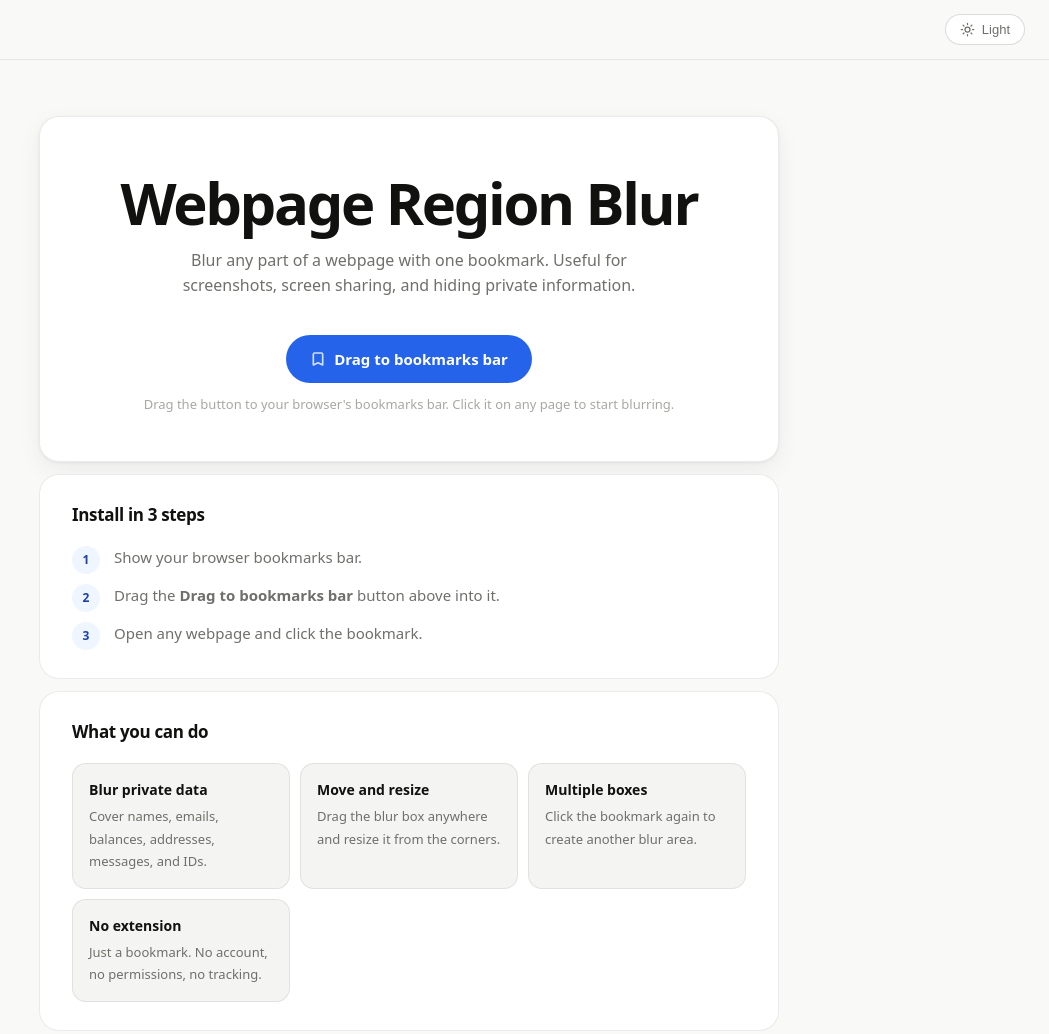
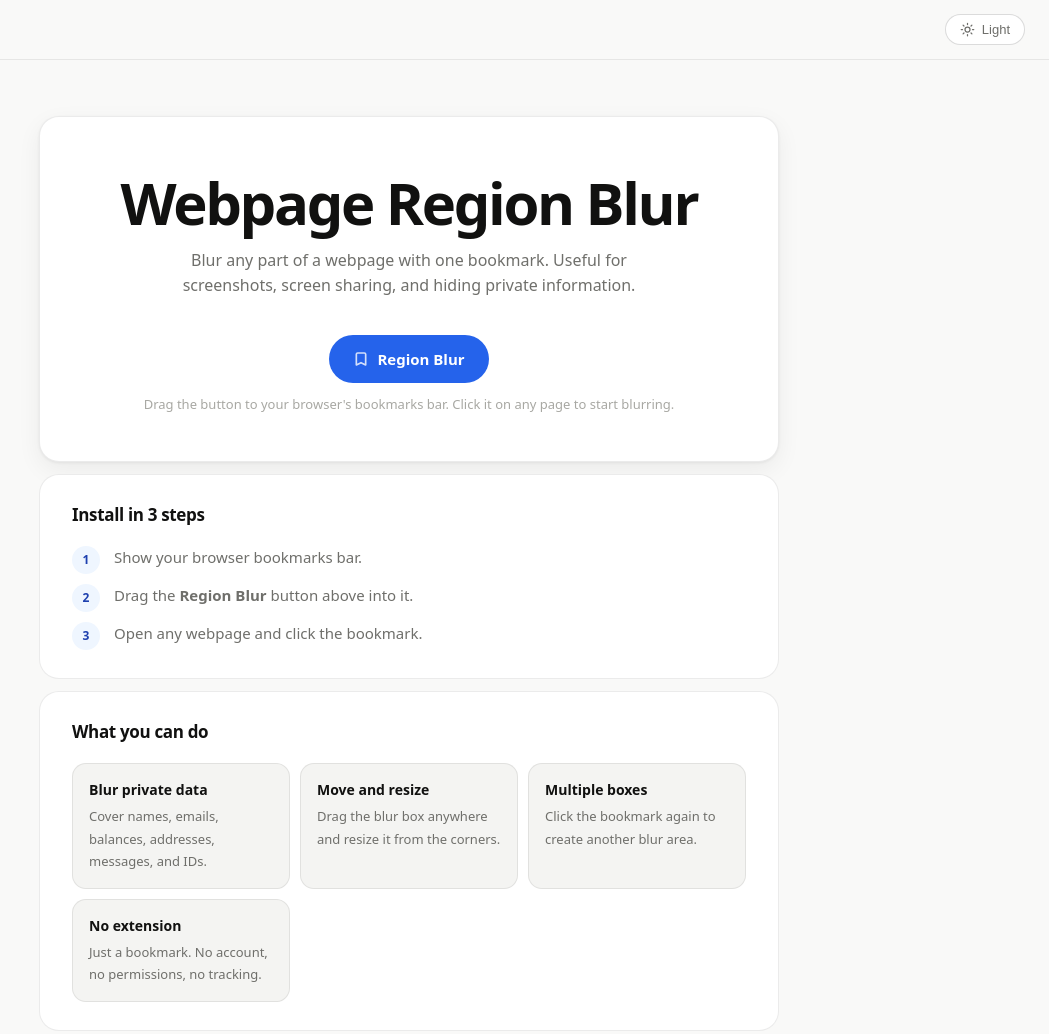
Before and after one commit to vezyldicode/Webpage-Region-Blur, a website: page docs/index.html in a window 1280 px wide. Shown: the top 1034 px of the page, without its empty margins (231-1280 px from the left). Drawn offline with Linux system fonts and the light colour scheme.

Commit message:
Fixed #2

```diff
--- a/docs/index.html
+++ b/docs/index.html
@@ -41,7 +41,11 @@
       --shadow: 0 1px 3px rgba(0,0,0,0.3), 0 8px 24px rgba(0,0,0,0.3);
     }
 
-    * { box-sizing: border-box; margin: 0; padding: 0; }
+    * {
+      box-sizing: border-box;
+      margin: 0;
+      padding: 0;
+    }
 
     body {
       font-family: system-ui, -apple-system, BlinkMacSystemFont, "Segoe UI", sans-serif;
@@ -51,7 +55,6 @@
       transition: background 0.2s, color 0.2s;
     }
 
-    /* ── Top bar ─────────────────────────────── */
     .topbar {
       position: sticky;
       top: 0;
@@ -80,11 +83,17 @@
       user-select: none;
     }
 
-    .theme-toggle:hover { color: var(--text); border-color: var(--accent); }
+    .theme-toggle:hover {
+      color: var(--text);
+      border-color: var(--accent);
+    }
 
-    .theme-toggle svg { width: 15px; height: 15px; flex-shrink: 0; }
+    .theme-toggle svg {
+      width: 15px;
+      height: 15px;
+      flex-shrink: 0;
+    }
 
-    /* ── Layout ──────────────────────────────── */
     main {
       width: min(740px, calc(100% - 40px));
       margin: 0 auto;
@@ -94,7 +103,6 @@
       gap: 12px;
     }
 
-    /* ── Hero ────────────────────────────────── */
     .hero {
       text-align: center;
       padding: 56px 32px 48px;
@@ -137,10 +145,20 @@
       transition: background 0.15s, transform 0.1s;
     }
 
-    .install-button:hover { background: var(--accent-hover); }
-    .install-button:active { transform: scale(0.97); }
+    .install-button:hover {
+      background: var(--accent-hover);
+    }
 
-    .install-button svg { width: 16px; height: 16px; opacity: 0.8; }
+    .install-button:active {
+      transform: scale(0.97);
+    }
+
+    .install-button svg {
+      width: 16px;
+      height: 16px;
+      opacity: 0.8;
+      flex-shrink: 0;
+    }
 
     .hint {
       margin-top: 12px;
@@ -148,7 +166,6 @@
       font-size: 13px;
     }
 
-    /* ── Cards ───────────────────────────────── */
     section {
       padding: 28px 32px;
       background: var(--surface);
@@ -164,7 +181,6 @@
       color: var(--text);
     }
 
-    /* ── Steps ───────────────────────────────── */
     .steps {
       list-style: none;
       display: flex;
@@ -194,7 +210,6 @@
       place-items: center;
     }
 
-    /* ── Features grid ───────────────────────── */
     .features {
       display: grid;
       grid-template-columns: repeat(auto-fit, minmax(180px, 1fr));
@@ -222,7 +237,6 @@
       line-height: 1.5;
     }
 
-    /* ── Manual install ──────────────────────── */
     .manual-box {
       display: flex;
       flex-direction: column;
@@ -251,7 +265,9 @@
       outline: none;
     }
 
-    textarea:focus { border-color: var(--accent); }
+    textarea:focus {
+      border-color: var(--accent);
+    }
 
     button {
       width: fit-content;
@@ -269,8 +285,15 @@
       transition: all 0.15s;
     }
 
-    button:hover { border-color: var(--accent); color: var(--accent); }
-    button:disabled { opacity: 0.4; cursor: not-allowed; }
+    button:hover {
+      border-color: var(--accent);
+      color: var(--accent);
+    }
+
+    button:disabled {
+      opacity: 0.4;
+      cursor: not-allowed;
+    }
 
     .status {
       color: var(--text-faint);
@@ -288,7 +311,6 @@
       color: var(--text);
     }
 
-    /* ── Footer ──────────────────────────────── */
     footer {
       padding-top: 24px;
       text-align: center;
@@ -302,7 +324,8 @@
   <div class="topbar">
     <button class="theme-toggle" id="themeToggle" aria-label="Toggle theme">
       <svg id="themeIcon" viewBox="0 0 24 24" fill="none" stroke="currentColor" stroke-width="2" stroke-linecap="round" stroke-linejoin="round">
-        <circle cx="12" cy="12" r="4"/><path d="M12 2v2M12 20v2M4.93 4.93l1.41 1.41M17.66 17.66l1.41 1.41M2 12h2M20 12h2M6.34 17.66l-1.41 1.41M19.07 4.93l-1.41 1.41"/>
+        <circle cx="12" cy="12" r="4"/>
+        <path d="M12 2v2M12 20v2M4.93 4.93l1.41 1.41M17.66 17.66l1.41 1.41M2 12h2M20 12h2M6.34 17.66l-1.41 1.41M19.07 4.93l-1.41 1.41"/>
       </svg>
       <span id="themeLabel">Light</span>
     </button>
@@ -321,11 +344,14 @@
         id="installButton"
         class="install-button"
         href="#"
-        title="Region Blur by Vezyl"
+        title="Region Blur"
+        aria-label="Region Blur"
         draggable="true"
       >
-        <svg viewBox="0 0 24 24" fill="none" stroke="currentColor" stroke-width="2.5" stroke-linecap="round" stroke-linejoin="round" aria-hidden="true"><path d="M5 5a2 2 0 0 1 2-2h10a2 2 0 0 1 2 2v16l-7-3.5L5 21V5z"/></svg>
-        Drag to bookmarks bar
+        <svg viewBox="0 0 24 24" fill="none" stroke="currentColor" stroke-width="2.5" stroke-linecap="round" stroke-linejoin="round" aria-hidden="true">
+          <path d="M5 5a2 2 0 0 1 2-2h10a2 2 0 0 1 2 2v16l-7-3.5L5 21V5z"/>
+        </svg>
+        <span>Region Blur</span>
       </a>
 
       <p class="hint">Drag the button to your browser's bookmarks bar. Click it on any page to start blurring.</p>
@@ -342,7 +368,7 @@
 
         <li>
           <span class="number">2</span>
-          <span>Drag the <strong>Drag to bookmarks bar</strong> button above into it.</span>
+          <span>Drag the <strong>Region Blur</strong> button above into it.</span>
         </li>
 
         <li>
@@ -389,7 +415,10 @@
         <textarea id="bookmarkletCode" readonly></textarea>
 
         <button id="copyButton" type="button" disabled>
-          <svg width="14" height="14" viewBox="0 0 24 24" fill="none" stroke="currentColor" stroke-width="2.5" stroke-linecap="round" stroke-linejoin="round" aria-hidden="true"><rect x="9" y="9" width="13" height="13" rx="2"/><path d="M5 15H4a2 2 0 0 1-2-2V4a2 2 0 0 1 2-2h9a2 2 0 0 1 2 2v1"/></svg>
+          <svg width="14" height="14" viewBox="0 0 24 24" fill="none" stroke="currentColor" stroke-width="2.5" stroke-linecap="round" stroke-linejoin="round" aria-hidden="true">
+            <rect x="9" y="9" width="13" height="13" rx="2"/>
+            <path d="M5 15H4a2 2 0 0 1-2-2V4a2 2 0 0 1 2-2h9a2 2 0 0 1 2 2v1"/>
+          </svg>
           Copy bookmarklet code
         </button>
 
@@ -429,8 +458,7 @@
   </main>
 
   <script>
-    const BOOKMARK_NAME = "Region Blur by Vezyl";
-    const BUTTON_TEXT_READY = "Drag to bookmarks bar";
+    const BOOKMARK_NAME = "Region Blur";
 
     const installButton = document.getElementById("installButton");
     const bookmarkletTextarea = document.getElementById("bookmarkletCode");
@@ -439,9 +467,13 @@
 
     let bookmarkletCode = "";
 
-    installButton.textContent = "Loading…";
-    installButton.title = BOOKMARK_NAME;
-    installButton.removeAttribute("href");
+    const bookmarkIcon = `
+      <svg viewBox="0 0 24 24" fill="none" stroke="currentColor"
+        stroke-width="2.5" stroke-linecap="round" stroke-linejoin="round"
+        aria-hidden="true">
+        <path d="M5 5a2 2 0 0 1 2-2h10a2 2 0 0 1 2 2v16l-7-3.5L5 21V5z"/>
+      </svg>
+    `;
 
     const escapeHtml = (value) =>
       value
@@ -451,42 +483,67 @@
         .replaceAll('"', "&quot;")
         .replaceAll("'", "&#039;");
 
+    function setInstallButtonLoading() {
+      installButton.removeAttribute("href");
+      installButton.title = BOOKMARK_NAME;
+      installButton.setAttribute("aria-label", BOOKMARK_NAME);
+      installButton.innerHTML = `${bookmarkIcon}<span>Loading…</span>`;
+    }
+
+    function setInstallButtonReady() {
+      installButton.href = bookmarkletCode;
+      installButton.title = BOOKMARK_NAME;
+      installButton.setAttribute("aria-label", BOOKMARK_NAME);
+
+      /*
+        Quan trọng:
+        Trình duyệt thường lấy chữ thật bên trong thẻ <a>
+        làm tên bookmark khi kéo lên bookmarks bar.
+      */
+      installButton.innerHTML = `${bookmarkIcon}<span>${BOOKMARK_NAME}</span>`;
+    }
+
+    setInstallButtonLoading();
+
     fetch("./bookmarklet.txt", { cache: "no-store" })
       .then((response) => {
-        if (!response.ok) throw new Error("Cannot load bookmarklet.txt");
+        if (!response.ok) {
+          throw new Error("Cannot load bookmarklet.txt");
+        }
+
         return response.text();
       })
       .then((text) => {
         bookmarkletCode = text.trim();
 
-        if (!bookmarkletCode.startsWith("javascript:"))
+        if (!bookmarkletCode.startsWith("javascript:")) {
           throw new Error("Invalid bookmarklet format");
+        }
 
-        installButton.href = bookmarkletCode;
-        installButton.innerHTML = `<svg width="16" height="16" viewBox="0 0 24 24" fill="none" stroke="currentColor" stroke-width="2.5" stroke-linecap="round" stroke-linejoin="round" aria-hidden="true"><path d="M5 5a2 2 0 0 1 2-2h10a2 2 0 0 1 2 2v16l-7-3.5L5 21V5z"/></svg> ${BUTTON_TEXT_READY}`;
-        installButton.title = BOOKMARK_NAME;
-        installButton.setAttribute("aria-label", BOOKMARK_NAME);
+        setInstallButtonReady();
 
         bookmarkletTextarea.value = bookmarkletCode;
         copyButton.disabled = false;
       })
       .catch((error) => {
-        installButton.textContent = "Failed to load bookmarklet";
+        installButton.removeAttribute("href");
+        installButton.innerHTML = `${bookmarkIcon}<span>Failed to load bookmarklet</span>`;
         bookmarkletTextarea.value = error.message;
         copyStatus.textContent = "Build the project again with: npm run build";
       });
 
     installButton.addEventListener("dragstart", (event) => {
-      if (!bookmarkletCode) { event.preventDefault(); return; }
+      if (!bookmarkletCode) {
+        event.preventDefault();
+        return;
+      }
 
       const bookmarkHtml = `<a href="${escapeHtml(bookmarkletCode)}">${escapeHtml(BOOKMARK_NAME)}</a>`;
-      // text/x-moz-url: Firefox uses "URL\nTitle" format for bookmark name
+
+      event.dataTransfer.setData("text/html", bookmarkHtml);
       event.dataTransfer.setData("text/x-moz-url", `${bookmarkletCode}\n${BOOKMARK_NAME}`);
-      // text/uri-list with name comment: some browsers read the # title line
-      event.dataTransfer.setData("text/uri-list", `# ${BOOKMARK_NAME}\n${bookmarkletCode}`);
-      // text/plain set to name (not URL) so Chrome uses it as the bookmark title
-      event.dataTransfer.setData("text/plain", BOOKMARK_NAME);
-      event.dataTransfer.setData("text/html", bookmarkHtml);
+      event.dataTransfer.setData("text/uri-list", bookmarkletCode);
+      event.dataTransfer.setData("text/plain", bookmarkletCode);
       event.dataTransfer.effectAllowed = "copyLink";
     });
 
@@ -503,20 +560,29 @@
       }
     });
 
-    /* ── Theme toggle ────────────────────────── */
     const html = document.documentElement;
     const themeToggle = document.getElementById("themeToggle");
     const themeLabel = document.getElementById("themeLabel");
     const themeIcon = document.getElementById("themeIcon");
 
-    const SUN_PATH = `<circle cx="12" cy="12" r="4"/><path d="M12 2v2M12 20v2M4.93 4.93l1.41 1.41M17.66 17.66l1.41 1.41M2 12h2M20 12h2M6.34 17.66l-1.41 1.41M19.07 4.93l-1.41 1.41"/>`;
-    const MOON_PATH = `<path d="M21 12.79A9 9 0 1 1 11.21 3 7 7 0 0 0 21 12.79z"/>`;
+    const SUN_PATH = `
+      <circle cx="12" cy="12" r="4"/>
+      <path d="M12 2v2M12 20v2M4.93 4.93l1.41 1.41M17.66 17.66l1.41 1.41M2 12h2M20 12h2M6.34 17.66l-1.41 1.41M19.07 4.93l-1.41 1.41"/>
+    `;
+
+    const MOON_PATH = `
+      <path d="M21 12.79A9 9 0 1 1 11.21 3 7 7 0 0 0 21 12.79z"/>
+    `;
 
     const savedTheme = localStorage.getItem("blur-theme");
-    if (savedTheme === "dark") applyTheme("dark");
+
+    if (savedTheme === "dark") {
+      applyTheme("dark");
+    }
 
     function applyTheme(theme) {
       html.setAttribute("data-theme", theme);
+
       if (theme === "dark") {
         themeLabel.textContent = "Dark";
         themeIcon.innerHTML = MOON_PATH;
```
